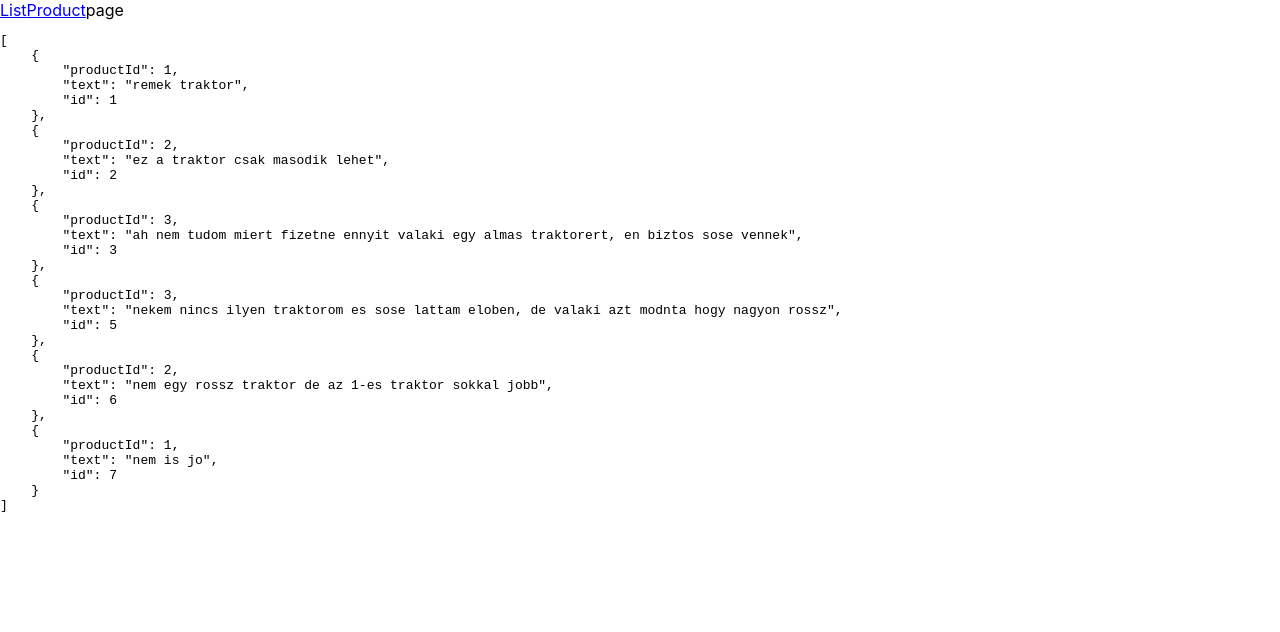
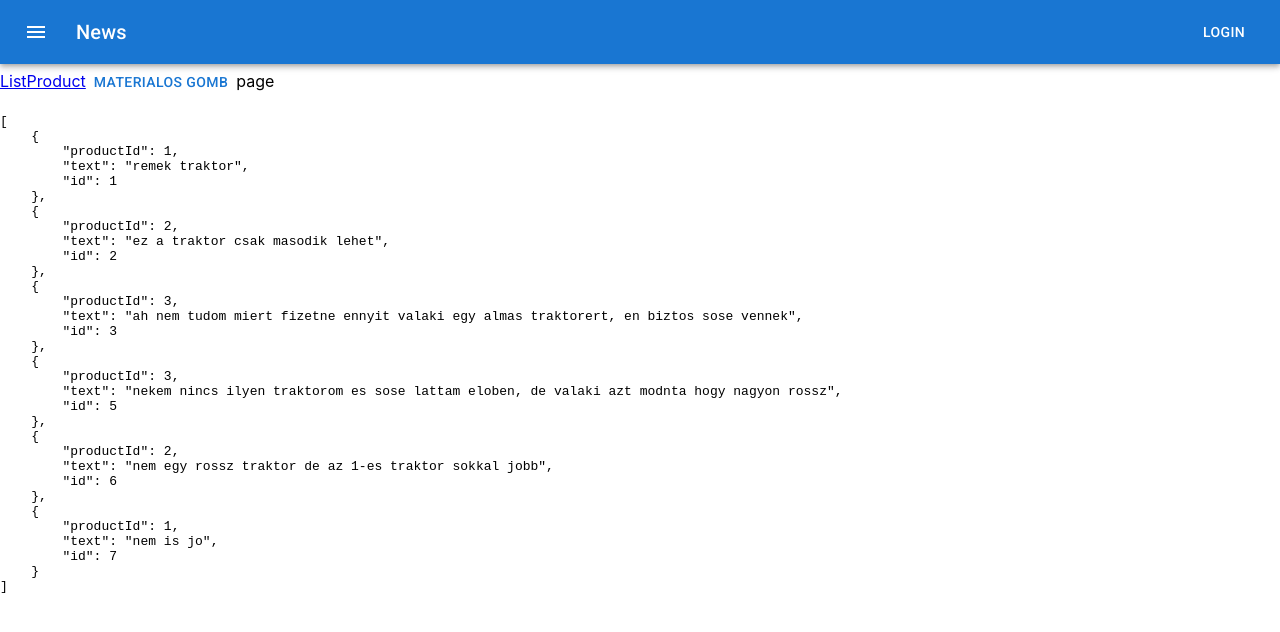
Before and after one commit to kasznar/d-react-training, a React (Create React App) app: page /product in a window 1280 px wide. Shown: the top 632 px of the page. Built offline with nearby package versions, Linux system fonts and the light colour scheme; data requests are answered from the project's data file.

Commit message:
basic setup & axios & routing

```diff
--- a/package.json
+++ b/package.json
@@ -3,6 +3,10 @@
   "version": "0.1.0",
   "private": true,
   "dependencies": {
+    "@emotion/react": "^11.4.1",
+    "@emotion/styled": "^11.3.0",
+    "@mui/icons-material": "^5.0.1",
+    "@mui/material": "^5.0.1",
     "@testing-library/jest-dom": "^5.11.4",
     "@testing-library/react": "^11.1.0",
     "@testing-library/user-event": "^12.1.10",
--- a/public/index.html
+++ b/public/index.html
@@ -24,6 +24,14 @@
       work correctly both with client-side routing and a non-root public URL.
       Learn how to configure a non-root public URL by running `npm run build`.
     -->
+    <link
+            rel="stylesheet"
+            href="https://fonts.googleapis.com/css?family=Roboto:300,400,500,700&display=swap"
+    />
+    <link
+            rel="stylesheet"
+            href="https://fonts.googleapis.com/icon?family=Material+Icons"
+    />
     <title>React App</title>
   </head>
   <body>
--- a/src/App.tsx
+++ b/src/App.tsx
@@ -1,7 +1,8 @@
 import React, {useState, useEffect} from 'react';
-import logo from './logo.svg';
 import {getComments, Comment} from './api/comments';
 import  {Link, Switch, Route, BrowserRouter as Router, Redirect} from 'react-router-dom';
+import {Button} from '@mui/material'
+import {Header} from './layout/Header';
 
 
 function App() {
@@ -16,8 +17,10 @@ function App() {
   return (
     <div>
       <Router>
+        <Header/>
         <Link to="/product-list">List</Link>
         <Link to="/product">Product</Link>
+        <Button>materialos gomb</Button>
         <Switch>
           <Route path="/product-list">
             list
--- /dev/null
+++ b/src/layout/Header.tsx
@@ -0,0 +1,23 @@
+import React, {FC} from 'react';
+import {AppBar, Toolbar, IconButton, Typography, Button} from '@mui/material';
+import {Menu} from '@mui/icons-material'
+
+export const Header: FC = () => {
+    return <AppBar position="static">
+        <Toolbar>
+            <IconButton
+                size="large"
+                edge="start"
+                color="inherit"
+                aria-label="menu"
+                sx={{ mr: 2 }}
+            >
+                <Menu />
+            </IconButton>
+            <Typography variant="h6" component="div" sx={{ flexGrow: 1 }}>
+                News
+            </Typography>
+            <Button color="inherit">Login</Button>
+        </Toolbar>
+    </AppBar>
+}
--- /dev/null
+++ b/src/layout/Page.tsx
@@ -0,0 +1,5 @@
+import React, {FC} from 'react';
+
+export const Page: FC = ()=> {
+    return <></>
+}
```
Also changed, not shown: 1 other file (tests, documents, lock files or other folders).
